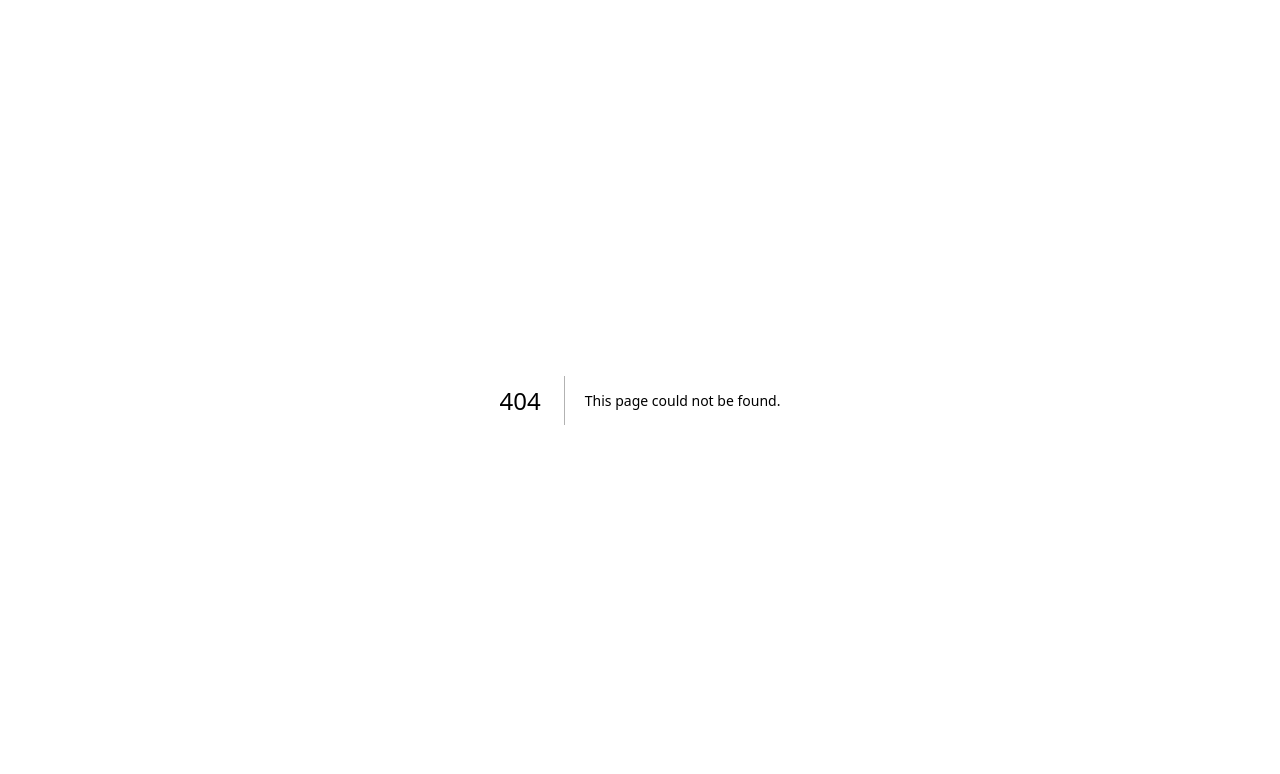
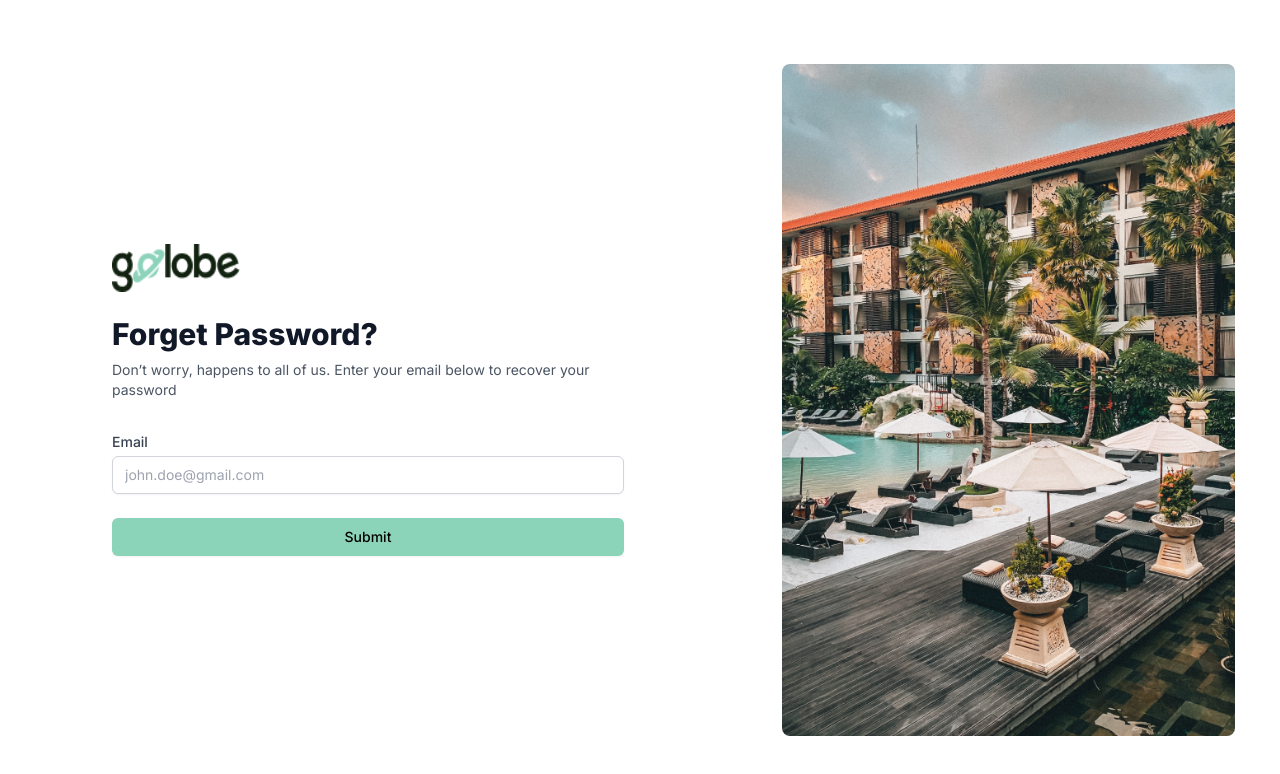
Before and after one commit to seifeddinesaad01/Golobe-Travel-agency-website, a Next.js app: page /forget-password in a window 1280 px wide. Before the commit this address had no page. Shown: the top 774 px of the page. Built offline with nearby package versions, Linux system fonts and the light colour scheme.

Commit message:
feat(auth): implementation of the forget password page

```diff
--- /dev/null
+++ b/src/app/(auth)/forget-password/page.tsx
@@ -0,0 +1,111 @@
+'use client'
+import React, { useState } from "react";
+import Image from "next/image";
+import Logo from "../../../../public/Logo.png";
+import SignInImage from "../../../../public/SignIn/sideImage.png";
+import { useFormik } from "formik";
+import * as yup from "yup";
+import { useRouter } from "next/navigation";
+import GuestGuard from "@/components/GuestGuard/GuestGuard";
+import { notification } from "antd"
+import { sendPasswordResetEmail } from 'firebase/auth';
+
+import { auth } from "../../../config/firebase";
+
+
+const validationSchema = yup.object({
+  email: yup.string().email("Invalid email address").required("Required"),
+});
+
+export default function SignIn() {
+    const [message, setMessage] = useState('');
+
+  const [api, contextHolder] = notification.useNotification();
+  const router = useRouter();
+  const handleResetPassword = async (values:any) => {
+    try {
+      await sendPasswordResetEmail(auth, values.email);
+      setMessage('Password reset email sent. Check your inbox.');
+    } catch (error:any) {
+      setMessage(`Error: ${error?.message}`);
+    }
+  };
+  const formik = useFormik({
+    initialValues: {
+      email: "",
+    },
+    validationSchema: validationSchema,
+    onSubmit: handleResetPassword,
+  });
+
+
+  return (
+    <GuestGuard>
+      {contextHolder}
+      <div className="min-h-screen flex flex-col sm:flex-row">
+        <div className="flex-1 py-16 flex flex-col justify-center px-4 sm:px-6  lg:px-20 xl:px-24">
+          <div className="mx-auto w-full max-w-sm lg:max-w-md xl:max-w-lg">
+            <div className="mx-auto form__header">
+              <Image alt="Golobe" className="h-12 w-32" src={Logo} width={100} />
+              <h2 className="mt-6 text-3xl font-extrabold text-gray-900">Forget Password?</h2>
+              <p className="mt-2 text-sm text-gray-600">
+              Don’t worry, happens to all of us. Enter your email below to recover your password
+              </p>
+            </div>
+            <div className="mt-8">
+              <form onSubmit={formik.handleSubmit} className="space-y-6">
+                <div>
+                  <label
+                    className="block text-sm font-medium text-gray-700"
+                    htmlFor="email"
+                  >
+                    Email
+                  </label>
+                  <div className="mt-1">
+                    <input
+                      autoComplete="email"
+                      className={`${formik.touched.email && formik.errors.email
+                        ? "border-red-300"
+                        : "border-gray-300"
+                        } appearance-none block w-full px-3 py-2 border rounded-md shadow-sm placeholder-gray-400 focus:outline-none focus:ring-indigo-500 focus:border-indigo-500 sm:text-sm`}
+                      id="email"
+                      name="email"
+                      placeholder="john.doe@gmail.com"
+                      type="email"
+                      onChange={formik.handleChange}
+                      onBlur={formik.handleBlur}
+                      value={formik.values.email}
+                    />
+                    {formik.touched.email && formik.errors.email && (
+                      <p className="mt-1 text-sm text-red-500">{formik.errors.email}</p>
+                    )}
+                  </div>
+                </div>
+                <div>
+                  <button
+                    type="submit"
+                    style={{
+                      backgroundColor: "#8cd4b9ff",
+                    }}
+                    className="w-full flex justify-center py-2 px-4 border border-transparent rounded-md shadow-sm text-sm font-medium text-black focus:outline-none focus:ring-2 focus:ring-offset-2 focus:ring-indigo-500"
+                  >
+                    Submit
+                  </button>
+                </div>
+              </form>
+
+            </div>
+          </div>
+        </div>
+        <div className="flex-1 flex justify-center py-16 image">
+          <Image
+            alt="Hotel resort"
+            className="object-cover object-center rounded-lg"
+            height="600"
+            src={SignInImage}
+          />
+        </div>
+      </div>
+    </GuestGuard>
+  );
+}
```
